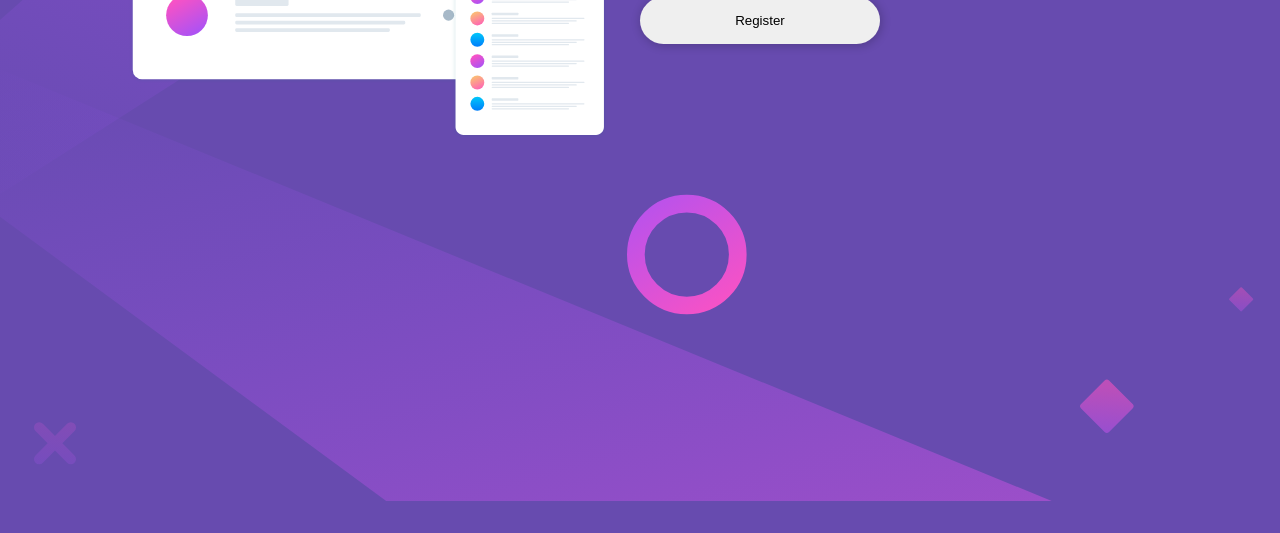
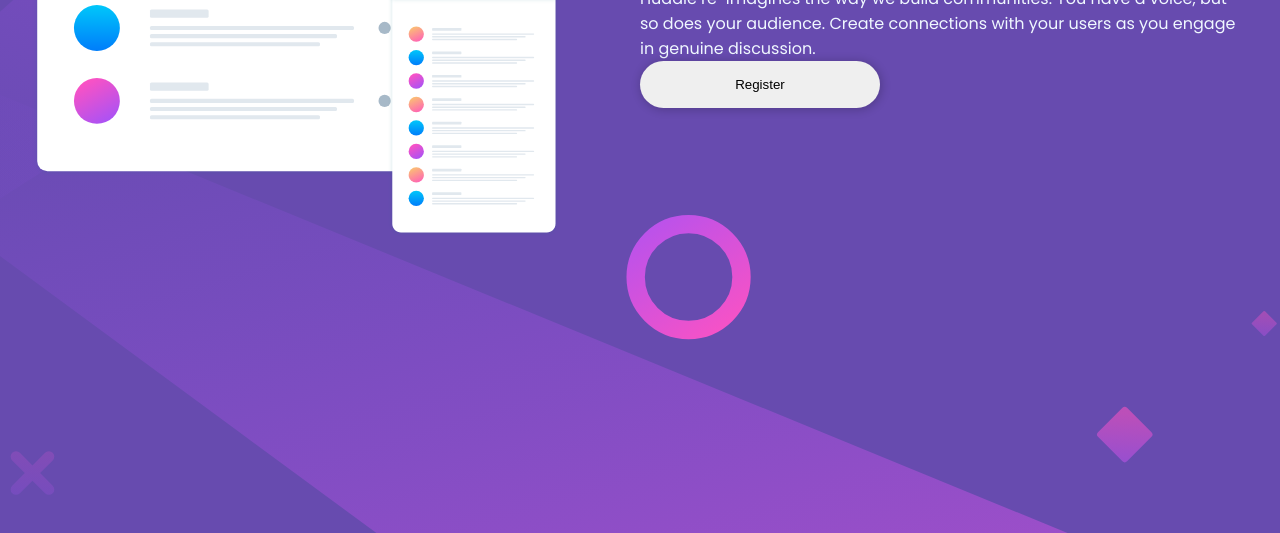
Before and after one commit to Svprnce/huddle-landing-page-with-single-introductory-section-master, a plain HTML site: page index.html in a window 1280 px wide. Shown: the part 331-864 px from the top of the page. Before the commit the page ends 832 px from the top, so only its background shows below. Drawn offline with Linux system fonts and the light colour scheme.

Commit message:
fixed some padding

```diff
--- a/style.css
+++ b/style.css
@@ -12,7 +12,7 @@
     --bf: 'Poppins', sans-serif;
 }
 img{
-    max-width: 100%;
+    width: 100%;
 }
 body{
     min-height: 100vh;
@@ -22,19 +22,19 @@ body{
     background-position: center;
     background-size: cover;
     max-width: 1440px;
-    margin: 1rem auto;
+    margin: 2rem auto;
     color: aliceblue;
-    padding: 0rem 8rem;
+    padding-inline: min(2rem, 8rem);
 }
 nav > img{
     max-width: 15rem;
 }
 main{
-    padding: 3rem, 0px;
+    padding-block: min(3rem,5rem);
     display: flex;
     margin: 3rem auto;
     max-width: 100%;
-    gap: 2rem;
+    gap: 5rem;
 }
 .left{
     margin: auto;
@@ -66,7 +66,7 @@ button{
 }
 @media screen and (max-width:800px) {
     body{
-        padding:0rem, 1rem:
+        padding:0rem, 1rem;
     }
     main{
         flex-direction: column;
```
